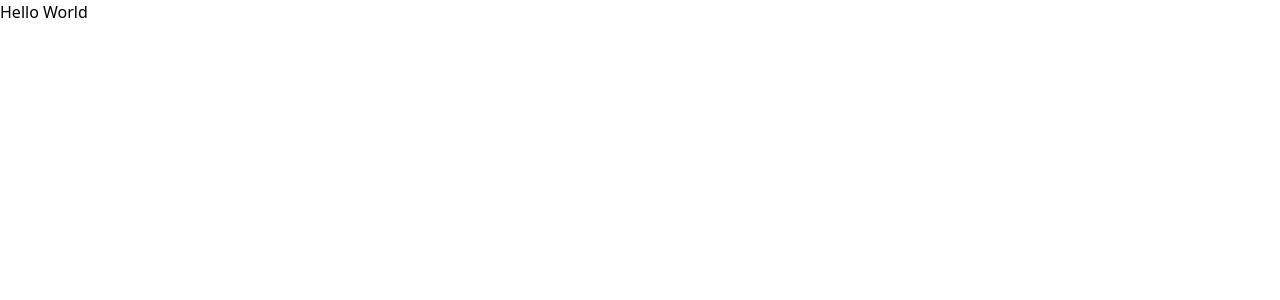
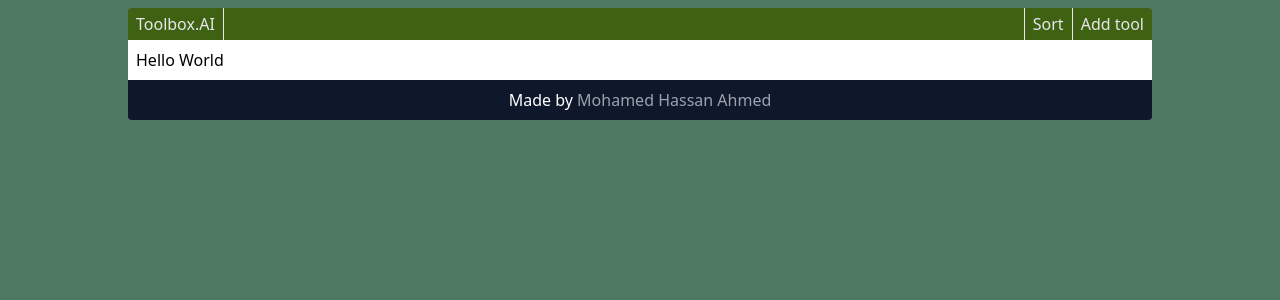
Before and after one commit to maxamed1st/toolbox.AI, a Next.js app: page / in a window 1280 px wide. Shown: the top 300 px of the page. Built offline with nearby package versions, Linux system fonts and the light colour scheme.

Commit message:
make the overall layout coherent

```diff
--- a/app/layout.js
+++ b/app/layout.js
@@ -1,4 +1,6 @@
 import './globals.css'
+import Nav from '@/components/nav'
+import Footer from '@/components/footer'
 
 export const metadata = {
   title: 'ToolBox.AI',
@@ -8,7 +10,13 @@ export const metadata = {
 export default function RootLayout({ children }) {
   return (
     <html lang="en">
-      <body>{children}</body>
+      <body className='w-[80%] mx-auto min-w-max bg-[#4E7960] '>
+        <Nav />
+        <main className='bg-white p-2'>
+        {children}
+        </main>
+        <Footer />
+      </body>
     </html>
   )
 }
--- a/components/footer.js
+++ b/components/footer.js
@@ -1,7 +1,7 @@
 
 export default function footer() {
     return (
-        <footer className="bg-slate-900 text-white rounded-md p-2 mt-1">
+        <footer className="bg-slate-900 text-white rounded-b p-2 mb-1 min-w-fit">
             <section className="mx-auto max-w-fit">
                 Made by <a href="https://www.linkedin.com/in/mohamed-hassan-ahmed-b629447a/" className="text-gray-400">Mohamed Hassan Ahmed</a>
             </section>
--- a/components/nav.js
+++ b/components/nav.js
@@ -1,8 +1,8 @@
 import Link from "next/link"
 export default function Nav() {
     return (
-    <nav className="[&>li]:list-none flex divide-x mt-2 w-full bg-lime-800 text-gray-200 rounded h-8">
-        <li className="mr-auto h-full hover:bg-lime-600 hover:text-white hover:rounded-l px-2 py-1 border-r">
+    <nav className="[&>li]:list-none flex divide-x mt-2 w-full bg-lime-800 text-gray-200 rounded-t h-8">
+        <li className="mr-auto h-full hover:bg-lime-600 hover:text-white hover:rounded-tl px-2 py-1 border-r">
             <Link href="/" className="align-center"> Toolbox.AI </Link>
         </li>
         <li className="h-full hover:bg-lime-600 hover:text-white group relative flex flex-col cursor-pointer px-2 py-1">
@@ -12,7 +12,7 @@ export default function Nav() {
                 <button className="hover:bg-lime-600 text-gray-200 hover:text-white p-1 rounded-b">Category</button>
             </div>
         </li>
-        <li className="h-full hover:bg-lime-600 hover:text-white hover:rounded-r min-w-max px-2 py-1">
+        <li className="h-full hover:bg-lime-600 hover:text-white hover:rounded-tr min-w-max px-2 py-1">
             <Link href="/newtool"> Add tool </Link>
         </li>
     </nav>
```
